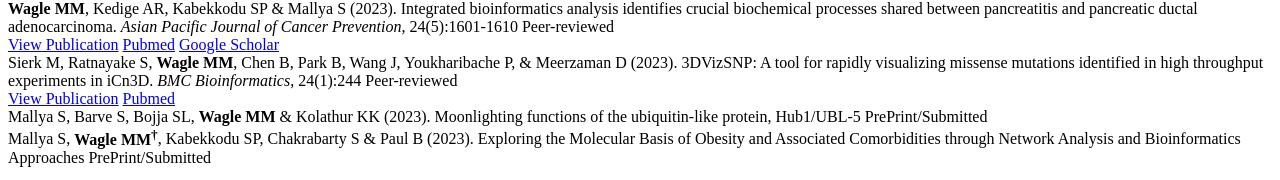
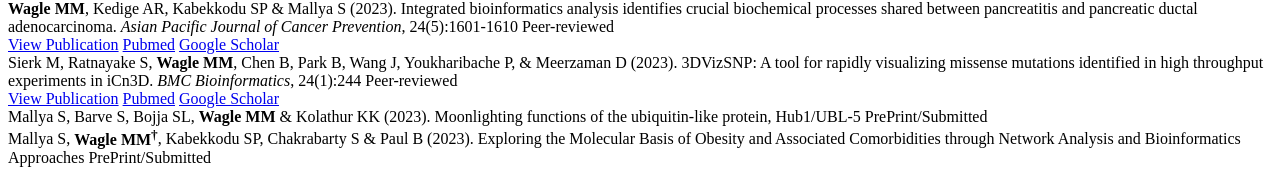
Before and after one commit to manojmw/manojmw.github.io, a plain HTML site: page publications.html in a window 1280 px wide. Shown: the part 217-397 px from the top of the page. Drawn offline with Linux system fonts and the light colour scheme.

Commit message:
Update publications.html

```diff
--- a/publications.html
+++ b/publications.html
@@ -42,7 +42,7 @@
                     <div class="publication-links">
                         <a href="https://doi.org/10.1186/s12859-023-05370-5" class="view-publication">View Publication</a>
                         <a href="https://pubmed.ncbi.nlm.nih.gov/37296383/" class="pubmed">Pubmed</a>
-                        <!--<a href="" class="google-scholar">Google Scholar</a>-->
+                        <a href="https://scholar.google.com/citations?view_op=view_citation&hl=en&user=xQIE0acAAAAJ&citation_for_view=xQIE0acAAAAJ:qjMakFHDy7sC" class="google-scholar">Google Scholar</a>
                     </div>
                 </div>
                 <div class="publication">
```
